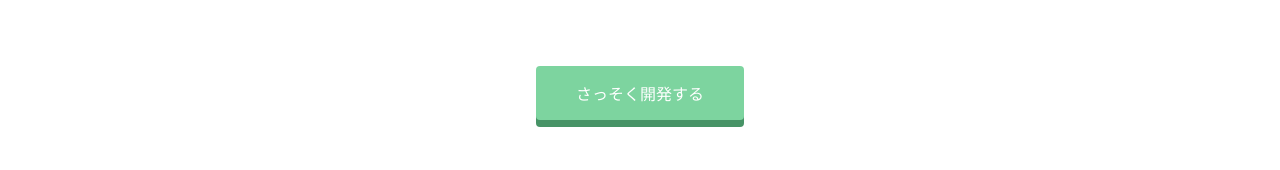
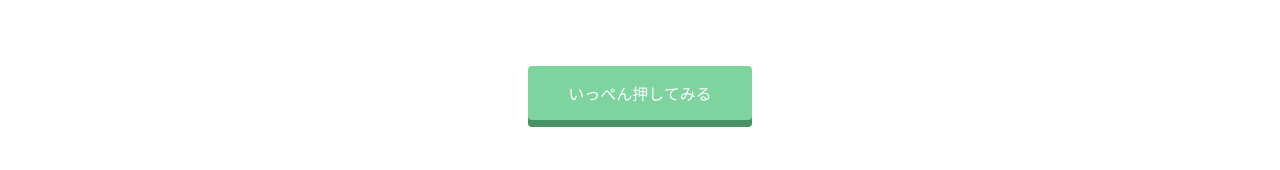
Before and after one commit to yatto7/prog-8.github.io, a plain HTML site: page index.html in a window 1280 px wide. Shown: the part 1426-1596 px from the top of the page. Drawn offline with Linux system fonts and the light colour scheme.

Commit message:
Update index.html

```diff
--- a/index.html
+++ b/index.html
@@ -77,7 +77,7 @@
         <h2>さぁ、あなたもProgateでプログラミングを学んでみませんか?</h2>
         <h3>Let's learn to code, learn to be creative!</h3>
       </div>
-      <span class="btn message">さっそく開発する </span>
+      <span class="btn message">いっぺん押してみる</span>
     </div>
   </div>
   <footer>
```
